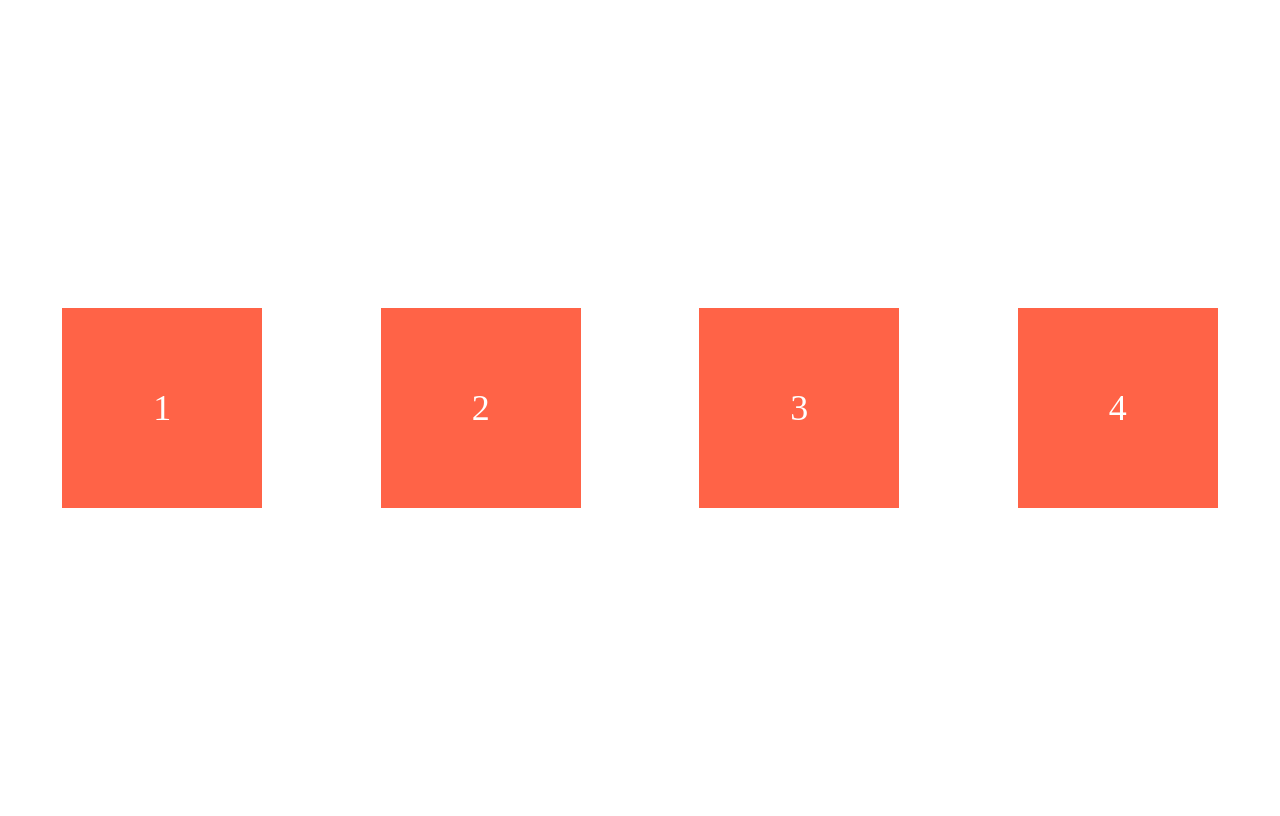
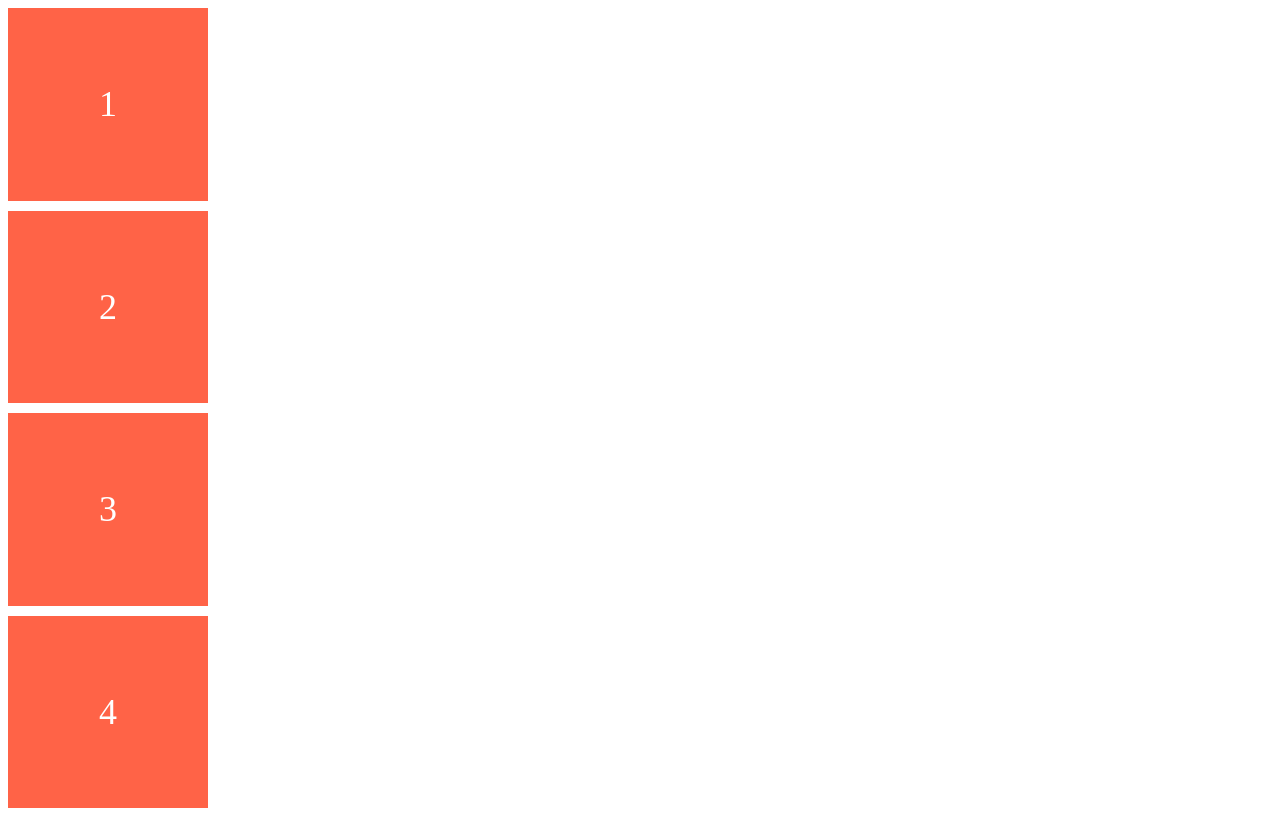
Before and after one commit to Thinkteam20/css-layout, a website built with Vite: page index.html in a window 1280 px wide. Built offline with nearby package versions, Linux system fonts and the light colour scheme.

Commit message:
column main axis top to bot && align-items left to right

```diff
--- a/style.css
+++ b/style.css
@@ -2,12 +2,13 @@
 
 .father {
   display: flex;
-  flex-direction: row;
+  flex-direction: column;
+  justify-content: space-around;
+  align-items: flex-start;
+  /* flex-direction: row; - default */
   height: 100vh;
   /* align-items: stretch; */
-  align-items: center;
   gap: 10px;
-  justify-content: space-around;
 }
 
 .box {
```
